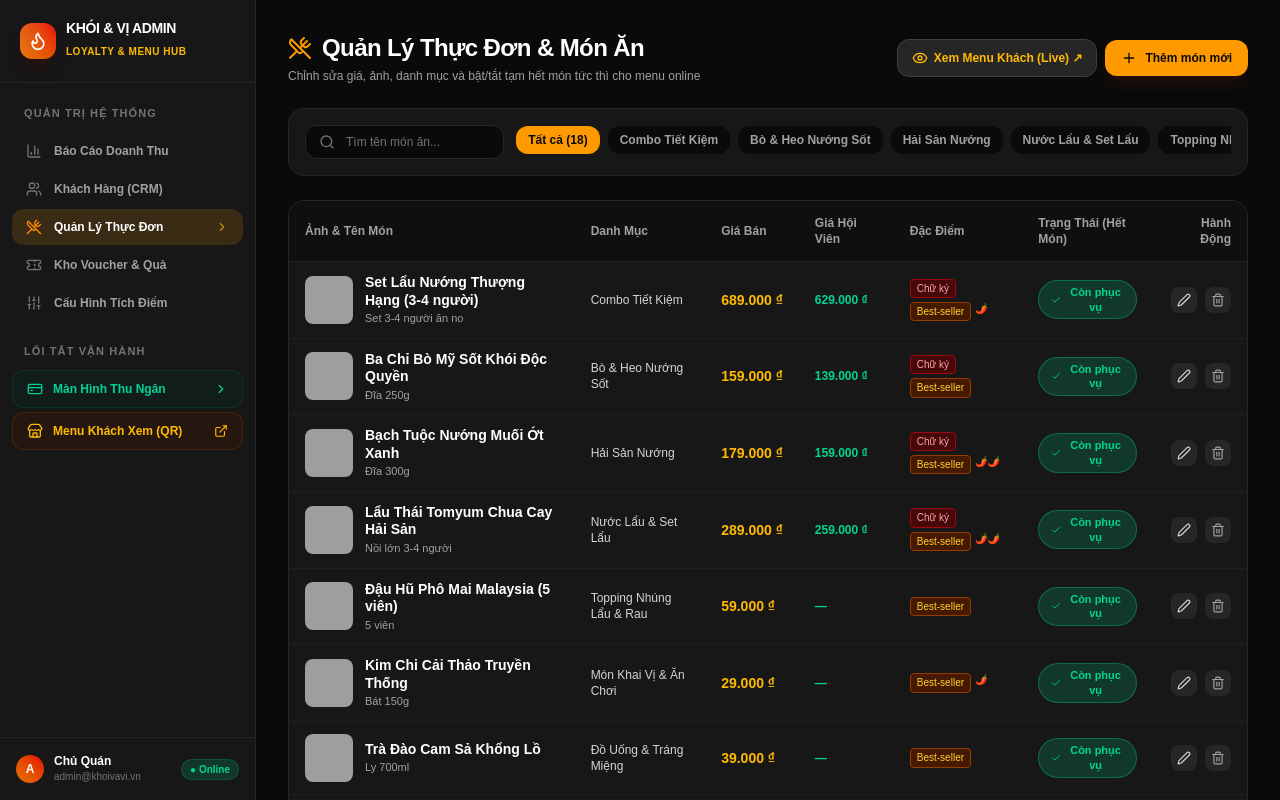
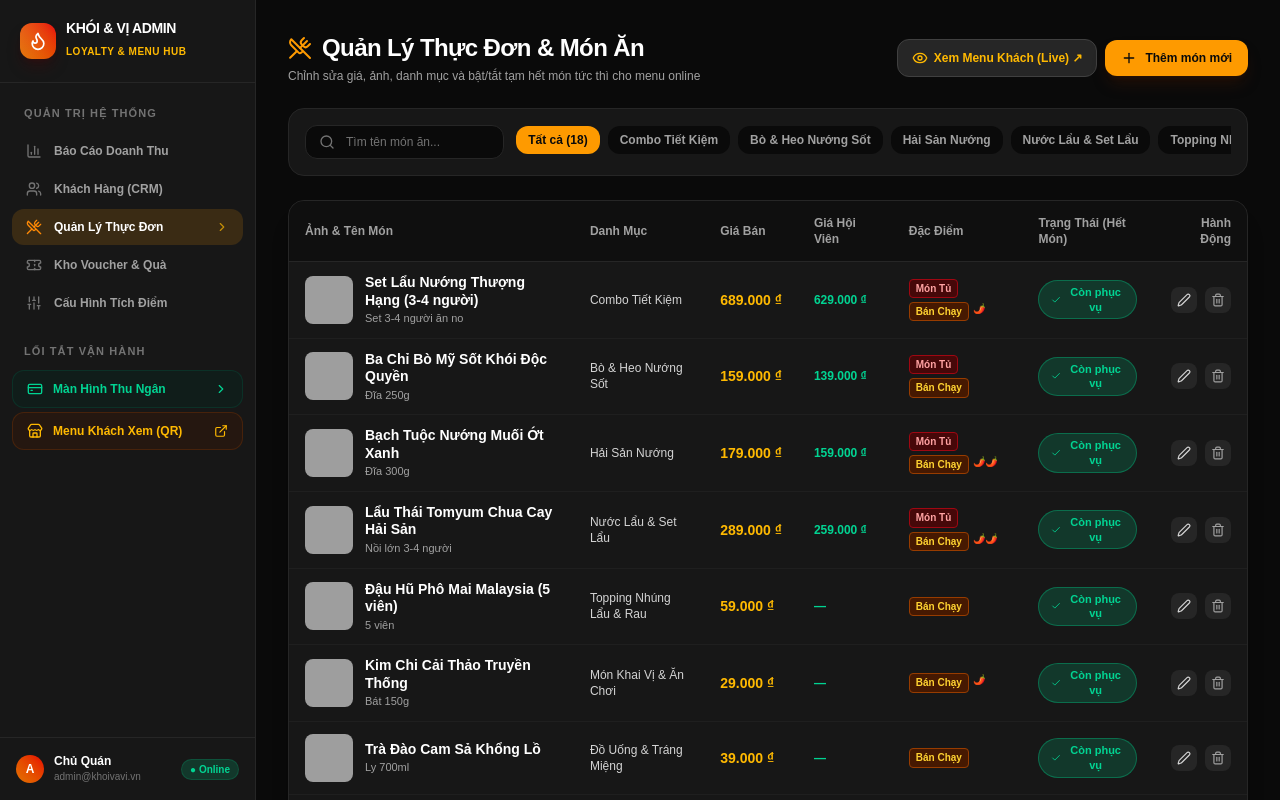
Before and after one commit to Danny7604/fnb-loyalty, a Next.js app: page /admin/menu-management in a window 1280 px wide. Shown: the top 800 px of the page. Built offline with nearby package versions, Linux system fonts and the light colour scheme; grey boxes are pictures that could not be loaded.

Commit message:
fix(copy): replace awkward 'Chữ ký quán' with natural 'Món Tủ Của Quán' and 'Bán Chạy'

```diff
--- a/src/app/admin/menu-management/page.tsx
+++ b/src/app/admin/menu-management/page.tsx
@@ -267,13 +267,13 @@ export default function MenuManagementPage() {
                   <td className="py-3 px-4">
                     <div className="flex flex-wrap gap-1">
                       {item.isSignature && (
-                        <span className="text-[10px] bg-red-950 text-red-300 border border-red-800 px-1.5 py-0.5 rounded">
-                          Chữ ký
+                        <span className="text-[10px] bg-red-950 text-red-300 border border-red-800 px-1.5 py-0.5 rounded font-bold">
+                          Món Tủ
                         </span>
                       )}
                       {item.isBestSeller && (
-                        <span className="text-[10px] bg-amber-950 text-amber-300 border border-amber-800 px-1.5 py-0.5 rounded">
-                          Best-seller
+                        <span className="text-[10px] bg-amber-950 text-amber-300 border border-amber-800 px-1.5 py-0.5 rounded font-bold">
+                          Bán Chạy
                         </span>
                       )}
                       {item.spicyLevel > 0 && (
@@ -447,7 +447,7 @@ export default function MenuManagementPage() {
                     onChange={(e) => setForm({ ...form, isSignature: e.target.checked })}
                     className="rounded accent-red-500 w-4 h-4"
                   />
-                  <span>Món Chữ Ký Độc Quyền</span>
+                  <span>Món Tủ Đặc Trưng</span>
                 </label>
               </div>
             </div>
--- a/src/app/menu/page.tsx
+++ b/src/app/menu/page.tsx
@@ -401,12 +401,12 @@ export default function MenuPage() {
                       {item.isSignature && (
                         <span className="bg-gradient-to-r from-red-600 to-orange-500 text-white font-black text-[10px] px-2.5 py-0.5 rounded-full shadow-md flex items-center gap-1 uppercase tracking-wide">
                           <Flame size={11} className="fill-white" />
-                          Chữ Ký Quán
+                          Món Tủ Của Quán
                         </span>
                       )}
                       {item.isBestSeller && !item.isSignature && (
                         <span className="bg-amber-500 text-neutral-950 font-black text-[10px] px-2.5 py-0.5 rounded-full shadow-md uppercase tracking-wide">
-                          ⭐ Best Seller
+                          ⭐ Bán Chạy
                         </span>
                       )}
                       {item.spicyLevel > 0 && <SpicyFlame level={item.spicyLevel} />}
@@ -800,12 +800,12 @@ export default function MenuPage() {
               <div className="absolute top-3 left-3 flex gap-1.5 flex-wrap">
                 {selectedItemDetail.isSignature && (
                   <span className="bg-gradient-to-r from-red-600 to-orange-500 text-white font-black text-[10px] px-2.5 py-0.5 rounded-full shadow-md flex items-center gap-1 uppercase">
-                    <Flame size={11} className="fill-white" /> Chữ ký quán
+                    <Flame size={11} className="fill-white" /> Món Tủ Của Quán
                   </span>
                 )}
                 {selectedItemDetail.isBestSeller && !selectedItemDetail.isSignature && (
                   <span className="bg-amber-500 text-neutral-950 font-black text-[10px] px-2.5 py-0.5 rounded-full shadow-md uppercase">
-                    ⭐ Best Seller
+                    ⭐ Bán Chạy
                   </span>
                 )}
                 {selectedItemDetail.spicyLevel > 0 && (
```
